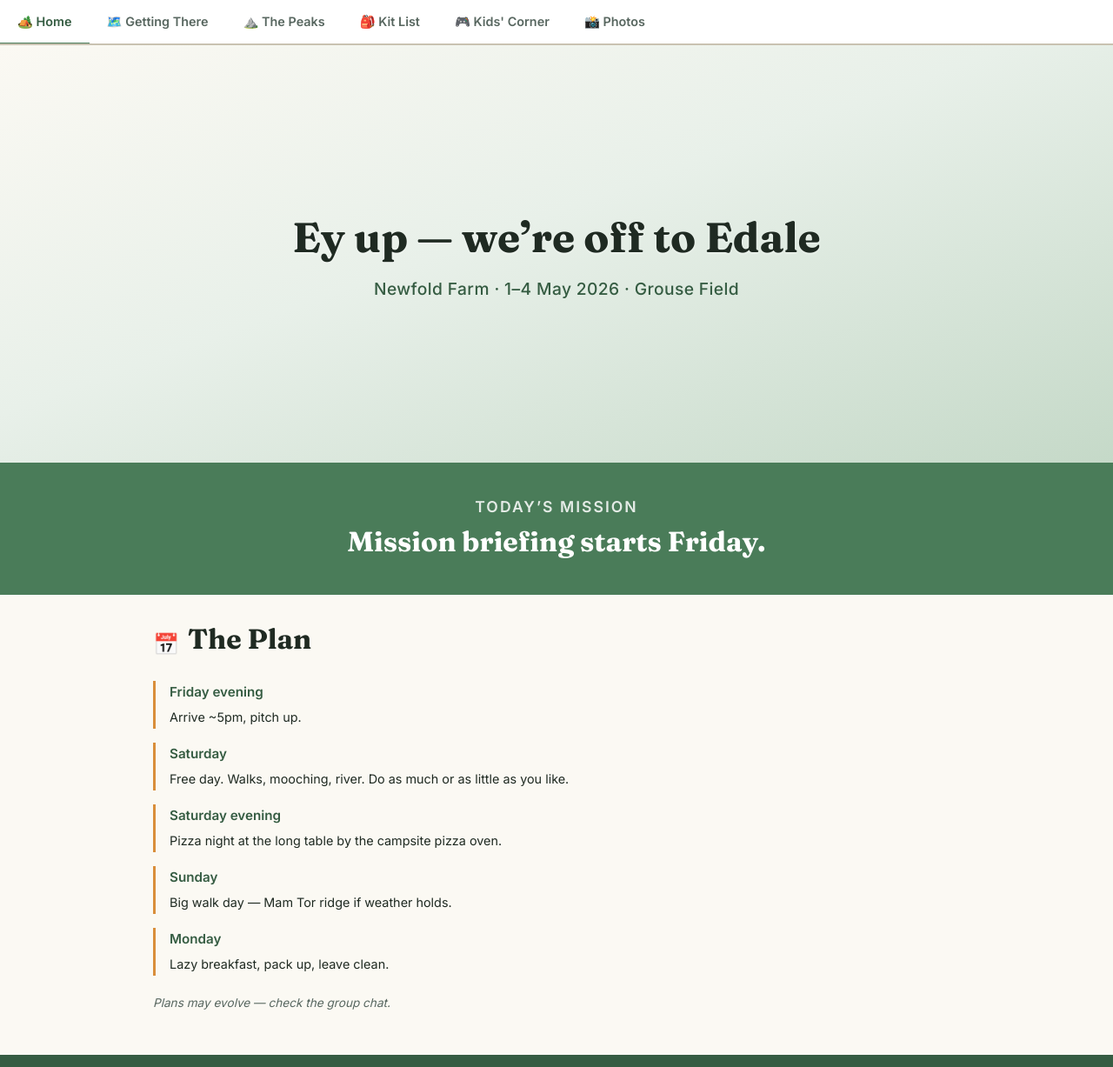
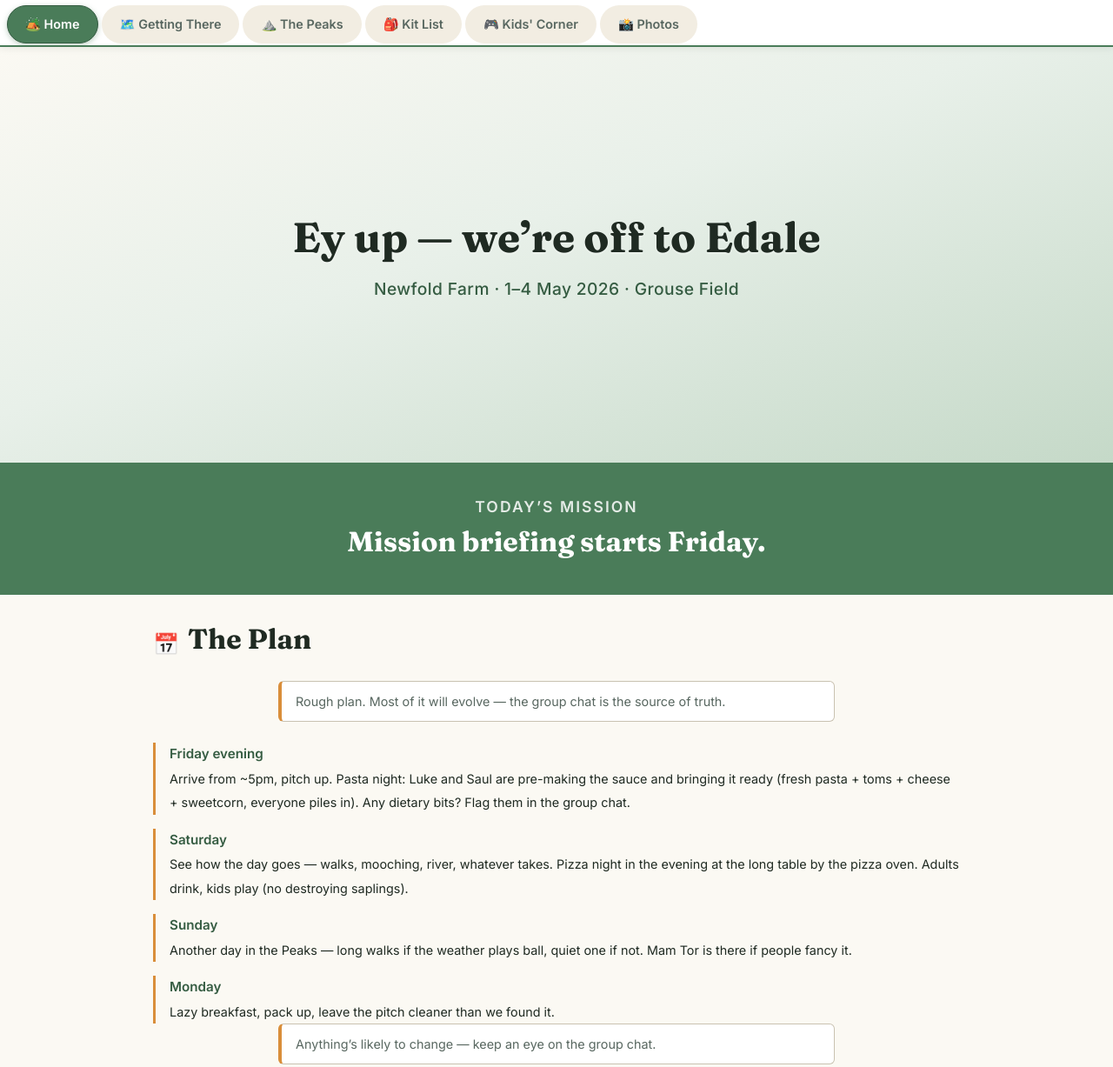
Before and after one commit to dfmore/newfold-farm-crew, a website: page index.html in a window 1280 px wide. Shown: the top 1227 px of the page at 87% size. Drawn offline with Linux system fonts and the light colour scheme.

Commit message:
squash(v3): polish pass — tab prominence, Plan refresh, per-phone disclaimer, QR centering, dead-config cleanup
Squashed from branch v3-polish:

Tab nav prominence (primary user ask — tabs not prominent enough on mobile):
- Wrap nav in .tab-nav-wrap with shadow lift + right-edge scroll-hint gradient
- Active tab: filled moss pill, white text, bolder weight, soft shadow
- Inactive tabs: warm off-white chips so they read as tappable
- Thicker 2px moss underline border, :focus-visible outline

Plan refresh (2026-04-23 WhatsApp updates from Luke/Saul):
- 4 compressed entries (Fri eve / Sat / Sun / Mon)
- Pasta: Luke + Saul pre-making sauce; dietary asks via group chat
- Saturday consolidated (day + pizza evening on one card)
- Sunday loosened — Peaks if weather, Mam Tor optional
- New plan.prelude + plan.caveatFooter (amber-accent notes above/below)

Stranded v2 fix (commit 5353309 cherry-picked):
- Per-phone disclaimer at top of Kids' Corner explaining per-device state
- QR centering: inner <img>/<canvas>/<table> + #qr-canvas text-align center

Cleanup:
- Deleted TEXT_CONFIG.checklist.groups (128 unused lines). Kit List reads
  only heading + resetLabel; items live in kitCategories.

```diff
--- a/app.js
+++ b/app.js
@@ -212,17 +212,20 @@ function initPlan() {
   const cfg = TEXT_CONFIG.plan;
   const heading = el('plan-heading');
   const list = el('plan-list');
+  const prelude = el('plan-prelude');
+  const caveat = el('plan-caveat');
 
   if (heading) heading.textContent = cfg.heading;
+  if (prelude) prelude.textContent = cfg.prelude || '';
+  if (caveat) caveat.textContent = cfg.caveatFooter || '';
 
   if (list) {
     list.innerHTML = cfg.days.map(d => {
-      // Step 5: simplify to ONE short line per day
-      const firstItem = d.items[0] || '';
+      const detail = (d.items || []).map(esc).join(' ');
       return `
         <li class="plan-item">
           <div class="plan-day">${esc(d.label)}</div>
-          <span class="plan-detail">${esc(firstItem)}</span>
+          <span class="plan-detail">${detail}</span>
         </li>
       `;
     }).join('');
@@ -485,6 +488,8 @@ function initKidsCorner() {
   if (!cfg) return;
   const heading = el('kids-corner-heading');
   if (heading) heading.textContent = cfg.heading;
+  const disclaimer = el('kids-corner-disclaimer');
+  if (disclaimer) disclaimer.textContent = cfg.disclaimer;
   const nudge = el('mission-nudge');
   if (nudge) nudge.textContent = cfg.missionNudge;
 }
--- a/index.html
+++ b/index.html
@@ -47,6 +47,7 @@
   <!-- ========================================================
        TAB NAVIGATION
        ======================================================== -->
+  <div class="tab-nav-wrap">
     <nav class="tab-nav" role="tablist" aria-label="Site sections">
       <button role="tab" id="tab-home" aria-controls="panel-home" aria-selected="true" class="tab-btn">🏕️ Home</button>
       <button role="tab" id="tab-getting-there" aria-controls="panel-getting-there" aria-selected="false" class="tab-btn">🗺️ Getting There</button>
@@ -55,6 +56,7 @@
       <button role="tab" id="tab-kids" aria-controls="panel-kids" aria-selected="false" class="tab-btn">🎮 Kids' Corner</button>
       <button role="tab" id="tab-photos" aria-controls="panel-photos" aria-selected="false" class="tab-btn">📸 Photos</button>
     </nav>
+  </div>
 
   <!-- ========================================================
        PANEL: HOME (hero + mission + plan)
@@ -82,10 +84,11 @@
           <span class="emoji" aria-hidden="true">📅</span>
           <h2 id="plan-heading">Loading…</h2>
         </div>
+        <p class="disclaimer-note" id="plan-prelude" role="note"></p>
         <ul class="plan-list" id="plan-list" aria-label="Itinerary">
           <!-- populated by JS -->
         </ul>
-        <p class="plan-caveat">Plans may evolve — check the group chat.</p>
+        <p class="disclaimer-note" id="plan-caveat" role="note"></p>
       </div>
     </div>
 
@@ -186,6 +189,7 @@
           <span class="emoji" aria-hidden="true">🧒</span>
           <h2 id="kids-corner-heading"></h2>
         </div>
+        <p class="disclaimer-note" id="kids-corner-disclaimer" role="note">Loading…</p>
         <div class="kids-grid">
 
           <!-- Nature Bingo -->
--- a/styles.css
+++ b/styles.css
@@ -99,22 +99,39 @@ p:last-child { margin-bottom: 0; }
 }
 
 /* --- TAB NAV --- */
-.tab-nav {
+.tab-nav-wrap {
   position: fixed;
   top: 0;
   left: 0;
   right: 0;
   z-index: 100;
+  background: var(--surface);
+  border-bottom: 2px solid var(--moss);
+  box-shadow: 0 2px 8px rgba(31,42,34,0.08);
+}
+
+/* Soft gradient fade on right edge hints at horizontal scroll when overflowing */
+.tab-nav-wrap::after {
+  content: "";
+  position: absolute;
+  top: 0;
+  right: 0;
+  bottom: 2px; /* sit above the moss border */
+  width: 28px;
+  pointer-events: none;
+  background: linear-gradient(to right, rgba(255,255,255,0), var(--surface) 85%);
+}
+
+.tab-nav {
   height: var(--tab-h);
-  background: var(--surface);
-  border-bottom: 2px solid var(--stone);
   display: flex;
   align-items: stretch;
   overflow-x: auto;
   overflow-y: hidden;
   scrollbar-width: none;
   -webkit-overflow-scrolling: touch;
-  gap: 0;
+  gap: 4px;
+  padding: 0 8px;
 }
 
 .tab-nav::-webkit-scrollbar {
@@ -128,28 +145,46 @@ p:last-child { margin-bottom: 0; }
   justify-content: center;
   min-height: 44px;
   padding: 0 14px;
+  margin: 6px 0;
   font-family: var(--font-sans);
-  font-size: 0.82rem;
+  font-size: 0.85rem;
   font-weight: 600;
   color: var(--ink-muted);
-  background: none;
-  border: none;
-  border-bottom: 3px solid transparent;
+  background: #f2ede2; /* warm off-white chip so inactive tabs read as tappable */
+  border: 1px solid transparent;
+  border-radius: 999px;
   cursor: pointer;
   white-space: nowrap;
-  transition: color 0.15s, border-color 0.15s;
+  transition: color 0.15s, background 0.15s, border-color 0.15s, transform 0.1s;
   -webkit-tap-highlight-color: transparent;
   text-decoration: none;
-  margin-bottom: -2px; /* align bottom border with nav border */
 }
 
 .tab-btn:hover {
   color: var(--ink);
+  background: #ece4d1;
+}
+
+.tab-btn:focus-visible {
+  outline: 2px solid var(--moss);
+  outline-offset: 2px;
+}
+
+.tab-btn:active {
+  transform: scale(0.97);
 }
 
 .tab-btn[aria-selected="true"] {
-  color: var(--moss-dark);
-  border-bottom-color: var(--moss);
+  color: #fff;
+  background: var(--moss);
+  border-color: var(--moss-dark);
+  font-weight: 700;
+  box-shadow: 0 2px 6px rgba(74,124,89,0.35);
+}
+
+.tab-btn[aria-selected="true"]:hover {
+  background: var(--moss-dark);
+  color: #fff;
 }
 
 /* --- BUTTONS --- */
@@ -851,7 +886,28 @@ p:last-child { margin-bottom: 0; }
 #qr-canvas {
   margin: 0 auto;
   display: block;
+  text-align: center;
   border-radius: var(--radius-sm);
+}
+
+#qr-canvas img,
+#qr-canvas canvas,
+#qr-canvas table {
+  margin: 0 auto;
+  display: block;
+}
+
+.disclaimer-note {
+  background: var(--surface);
+  border: 1px solid var(--stone);
+  border-left: 4px solid var(--amber);
+  border-radius: var(--radius-sm);
+  padding: 12px 16px;
+  margin: 0 auto 24px;
+  max-width: 640px;
+  font-size: 0.9rem;
+  color: var(--ink-muted);
+  line-height: 1.5;
 }
 
 /* ============================================================
--- a/text-config.js
+++ b/text-config.js
@@ -63,37 +63,33 @@ const TEXT_CONFIG = {
   // === THE PLAN ===
   plan: {
     heading: 'The Plan',
+    prelude: 'Rough plan. Most of it will evolve — the group chat is the source of truth.',
+    caveatFooter: 'Anything’s likely to change — keep an eye on the group chat.',
     days: [
       {
         label: 'Friday evening',
         items: [
-          'Arrive ~5pm, pitch up.',
-          'Mass pasta cookout on Luke’s double gas hob — fresh pasta, toms, cheese, sweetcorn. Everyone piles in.',
+          'Arrive from ~5pm, pitch up.',
+          'Pasta night: Luke and Saul are pre-making the sauce and bringing it ready (fresh pasta + toms + cheese + sweetcorn, everyone piles in). Any dietary bits? Flag them in the group chat.',
         ],
       },
       {
         label: 'Saturday',
         items: [
-          'Free day. Walks, mooching, river. Do as much or as little as you like.',
-        ],
-      },
-      {
-        label: 'Saturday evening',
-        items: [
-          'Pizza night at the long table by the campsite pizza oven.',
-          'Adults: eat + drink. Kids: play (and leave the saplings alone).',
+          'See how the day goes — walks, mooching, river, whatever takes.',
+          'Pizza night in the evening at the long table by the pizza oven. Adults drink, kids play (no destroying saplings).',
         ],
       },
       {
         label: 'Sunday',
         items: [
-          'Big walk day — Mam Tor ridge if weather holds.',
+          'Another day in the Peaks — long walks if the weather plays ball, quiet one if not. Mam Tor is there if people fancy it.',
         ],
       },
       {
         label: 'Monday',
         items: [
-          'Lazy breakfast, pack up, leave clean.',
+          'Lazy breakfast, pack up, leave the pitch cleaner than we found it.',
         ],
       },
     ],
@@ -167,99 +163,16 @@ const TEXT_CONFIG = {
     ],
   },
 
-  // === CHECKLIST ===
+  // === CHECKLIST (Kit List panel heading + reset button copy; items live in kitCategories below) ===
   checklist: {
     heading: 'Gear & Food',
     resetLabel: 'Reset list',
-    groups: [
-      {
-        id: 'tents',
-        label: 'Tents & Camping',
-        items: [
-          { id: 'c-tent1', label: '3× tents' },
-          { id: 'c-airmat', label: '3× airmats' },
-          { id: 'c-sleepbag', label: '6× sleep bags' },
-          { id: 'c-pillows', label: '3× pillows' },
-          { id: 'c-duvets', label: '2× duvets' },
-          { id: 'c-lights', label: '3× lights' },
-          { id: 'c-tentbrush', label: 'Tent brush' },
-          { id: 'c-mallet', label: 'Mallet' },
-          { id: 'c-pans', label: 'Pans' },
-          { id: 'c-bowlscups', label: 'Bowls, cups & cutlery' },
-          { id: 'c-watercarrier', label: 'Water carrier' },
-          { id: 'c-tables', label: '2× tables' },
-          { id: 'c-chairs', label: '3× chairs' },
-          { id: 'c-washingliquid', label: 'Washing-up liquid' },
-          { id: 'c-washingbowl', label: 'Bowl for washing up' },
-          { id: 'c-lighter', label: 'Lighter' },
-          { id: 'c-towels', label: 'Towels ×2' },
-          { id: 'c-teatowel', label: 'Tea towel' },
-        ],
-      },
-      {
-        id: 'clothes',
-        label: 'Clothes',
-        items: [
-          { id: 'c-rain', label: 'Rain jackets ×3' },
-          { id: 'c-puffa', label: 'Puffa jackets ×3' },
-          { id: 'c-wellies', label: 'Wellies' },
-          { id: 'c-pantssocks', label: 'Pants & socks' },
-          { id: 'c-fleece', label: 'Fleece ×3' },
-          { id: 'c-tshirts', label: 'T-shirts' },
-          { id: 'c-shortsleggings', label: 'Shorts & leggings' },
-          { id: 'c-gloves', label: 'Gloves' },
-          { id: 'c-caps', label: 'Caps ×3' },
-          { id: 'c-woolyhats', label: 'Woolly hats ×3' },
-          { id: 'c-trunks', label: 'Trunks' },
-          { id: 'c-suncream', label: 'Sun cream' },
-          { id: 'c-sunnies', label: 'Sunglasses' },
-        ],
-      },
-      {
-        id: 'kids',
-        label: 'Kids',
-        items: [
-          { id: 'c-books', label: 'Books ×3' },
-          { id: 'c-teddies', label: 'Teddies ×2' },
-          { id: 'c-phonecharger', label: 'Phone & charger' },
-        ],
-      },
-      {
-        id: 'food',
-        label: 'Food & Kitchen',
-        items: [
-          { id: 'c-freshpasta', label: 'Fresh pasta' },
-          { id: 'c-tinnedtoms', label: 'Tinned tomatoes & corn' },
-          { id: 'c-mozz', label: 'Mozzarella' },
-          { id: 'c-beans', label: 'Beans' },
-          { id: 'c-breadmarg', label: 'Bread & marg' },
-          { id: 'c-bananas', label: 'Bananas' },
-          { id: 'c-apples', label: 'Apples' },
-          { id: 'c-granola', label: 'Granola' },
-          { id: 'c-teabags', label: 'Tea bags' },
-          { id: 'c-milk', label: 'Milk' },
-          { id: 'c-bacon', label: 'Bacon' },
-          { id: 'c-pringles', label: 'Pringles' },
-          { id: 'c-juicecartons', label: 'Juice cartons' },
-          { id: 'c-lager', label: 'Lager' },
-          { id: 'c-coke', label: 'Coke' },
-        ],
-      },
-      {
-        id: 'fun',
-        label: 'Fun',
-        items: [
-          { id: 'c-football', label: 'Football' },
-          { id: 'c-cricket', label: 'Cricket' },
-          { id: 'c-guitar', label: 'Guitar' },
-        ],
-      },
-    ],
   },
 
   // === KIDS' CORNER (parent heading + shared copy) ===
   kidsCorner: {
     heading: "Kids' Corner",
+    disclaimer: "📱 One phone, one game. Bingo cards and welly ratings live on this device only — they don’t sync between parents. Pass the phone around if you’re playing together.",
     missionNudge: 'See today’s mission at the top ↑',
   },
 
```
Lines whose indentation alone changed are shown as unchanged.
